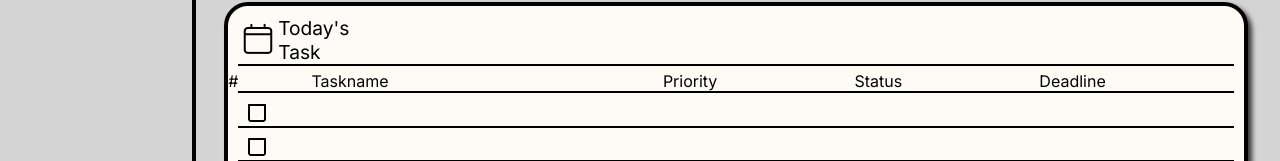
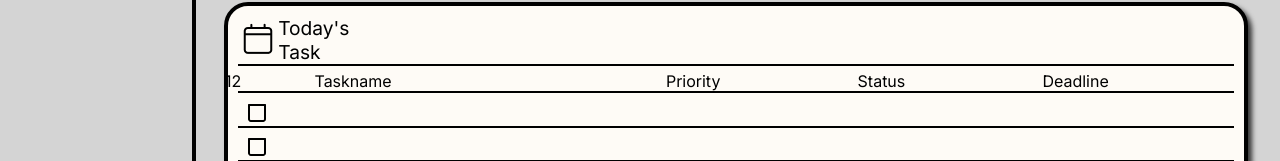
Before and after one commit to kalviumcommunity/S51_Sudhan_Capstone_Productivity_Panda, a React (Vite) app in the folder Frontend/Productivity-Panda-MainPage/: page / in a window 1280 px wide. Shown: the part 477-638 px from the top of the page. Built offline with nearby package versions, Linux system fonts and the light colour scheme.

Commit message:
testing deployment'

```diff
--- a/Frontend/Productivity-Panda-MainPage/src/Components/MainPage/MainPage.jsx
+++ b/Frontend/Productivity-Panda-MainPage/src/Components/MainPage/MainPage.jsx
@@ -99,11 +99,10 @@ function MainPage() {
         <div className='TodaysTask'>
           <img src={Calendar} alt="Calendar" />
           <p>Today's Task</p>
-
         </div>
         <div className='border-bottom-line'></div>
         <div className='TodaysTaskRow'>
-          <p className='hashp1'>#</p>
+          <p className='hashp1'>12</p>
           <p className='Tasknamep2'>Taskname</p>
           <p className='Priorityp3'>Priority</p>
           <p className='Statusp4'>Status</p>
```
